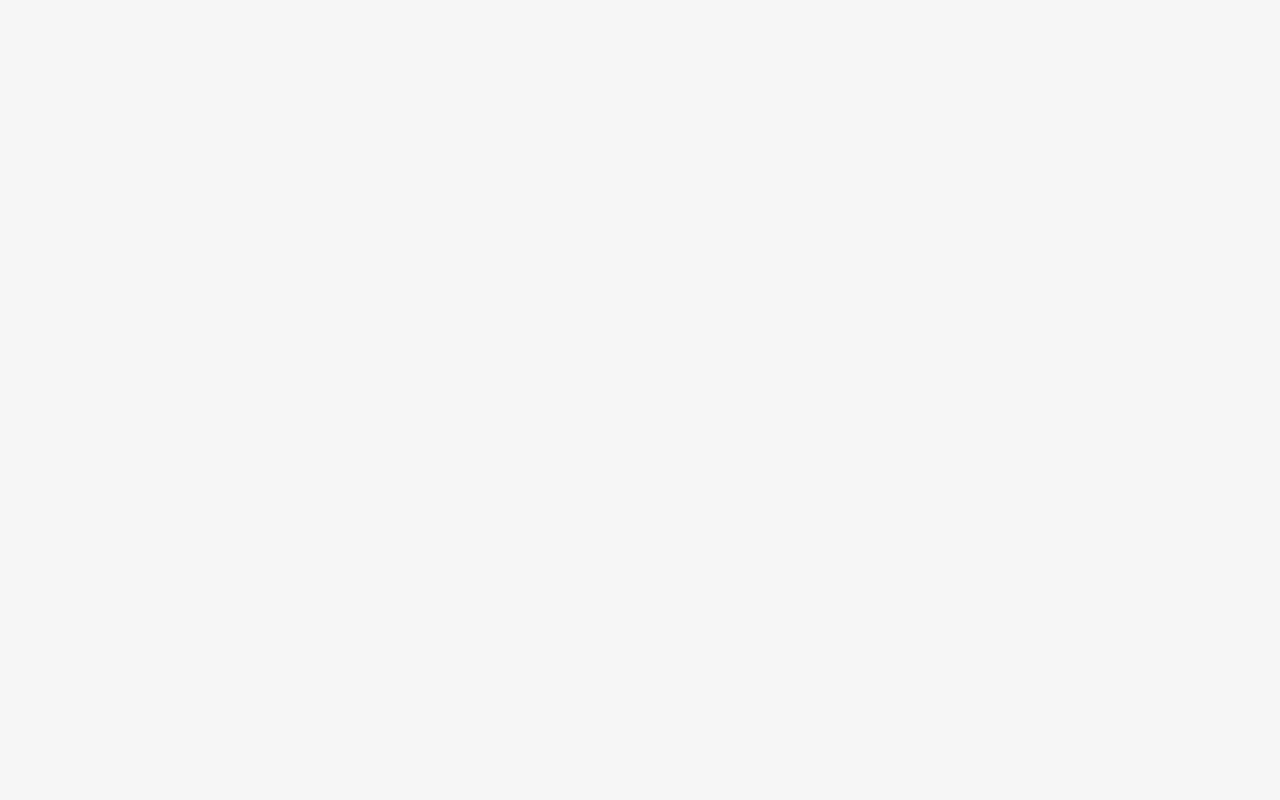
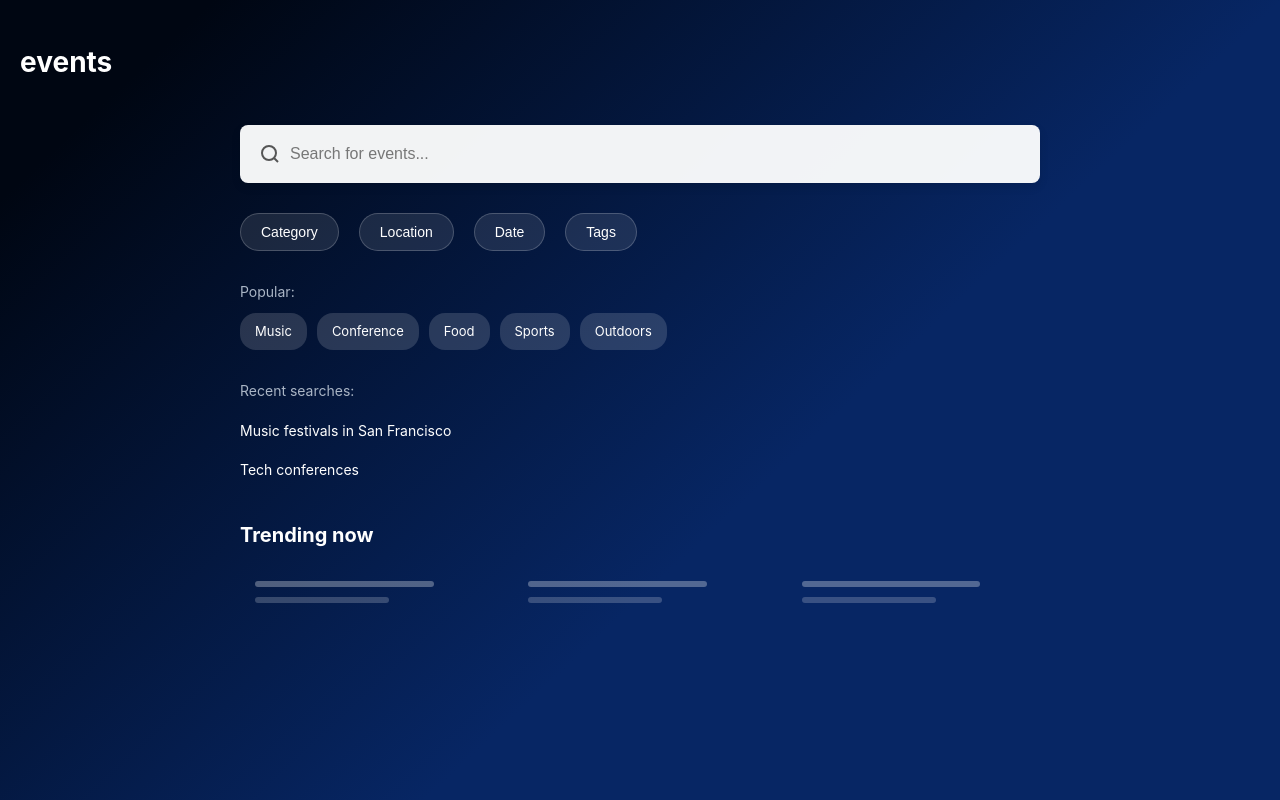
Before and after one commit to Emmanuel-Mafabi-Israel/tiketi-tamasha, a React (Create React App) app in the folder client/tiketi-tamasha-client/: page /search in a window 1280 px wide. Before the commit this address had no page. Built offline with nearby package versions, Linux system fonts and the light colour scheme.

Commit message:
[ali]: Add search functionality and update event discovery components
- Create SearchPage component with CSS
- Update EventDiscovery component and styles
- Modify server config for search support

```diff
--- a/client/tiketi-tamasha-client/src/App.js
+++ b/client/tiketi-tamasha-client/src/App.js
@@ -3,13 +3,15 @@ import { BrowserRouter as Router, Route, Routes} from 'react-router-dom';
 import EventDiscovery from "./components/EventDiscovery";
 import EventDetails from "./components/EventDetails";
 import './App.css'; // Ensure you have a global CSS file for common styles
+import SearchPage from './components/SearchPage';
 
 function App() {
   return (
     <Router>
         <Routes>
           <Route path="/" element={<EventDiscovery />} />
-          <Route path="/events/:eventId" element={<EventDetails />} />
+          <Route path="/events" element={<EventDetails />} />
+          <Route path='/search' element={<SearchPage></SearchPage>}></Route>
         </Routes>
     </Router>
   );
--- a/client/tiketi-tamasha-client/src/components/EventDiscovery.css
+++ b/client/tiketi-tamasha-client/src/components/EventDiscovery.css
@@ -47,7 +47,6 @@ body, html {
   color: #ccc;
 }
 
-
 .login-btn {
   background-color: white;
   color: #0c1e44;
@@ -60,42 +59,30 @@ body, html {
 }
 
 
-.search-bar {
-  display: flex;
-  justify-content: center;
-  align-items: center;
-  margin: 1rem 0;
-  width: 100%;
+.back-btn {
+  background-color: white;
+  color: #0c1e44;
+  border: none;
+  padding: 8px 20px;
+  border-radius: 20px;
+  cursor: pointer;
+  font-size: 14px;
+  font-weight: bold;
+  margin-right: 20px;
 }
 
-.search-bar input {
-  width: 60%;
-  padding: 0.5rem;
-  border: 1px solid #ced4da;
-  border-radius: 5px;
+.header-buttons {
+  display: flex;
+  align-items: center;
 }
 
-.search-icon {
+.header-buttons .search-icon {
   background: none;
   border: none;
   font-size: 1.5rem;
   cursor: pointer;
+  margin-right: 10px;
 }
-
-.filter-options {
-  display: flex;
-  justify-content: center;
-  gap: 1rem;
-  margin-bottom: 1rem;
-}
-
-.filter-options select,
-.filter-options input {
-  padding: 0.5rem;
-  border: 1px solid #ced4da;
-  border-radius: 5px;
-}
-
 
 .event-main {
   width: 100%;
--- /dev/null
+++ b/client/tiketi-tamasha-client/src/components/SearchPage.css
@@ -0,0 +1,208 @@
+/* Base Styles */
+* {
+    box-sizing: border-box;
+    margin: 0;
+    padding: 0;
+  }
+
+  body {
+    font-family: Arial, sans-serif;
+    color: #ffffff;
+    line-height: 1.6;
+  }
+
+  .search-container {
+    min-height: 100vh;
+    background: linear-gradient(137deg, #000612 10%, #072664 60%);
+    padding: 20px;
+  }
+
+  /* Header */
+  .header {
+    padding: 20px 0;
+  }
+
+  .logo {
+    font-size: 28px;
+    font-weight: bold;
+    color: #ffffff;
+  }
+
+  /* Main Content */
+  .main-content {
+    max-width: 800px;
+    margin: 0 auto;
+    padding: 20px 0;
+  }
+
+  /* Search Form */
+  .search-form {
+    margin-bottom: 30px;
+  }
+
+  .search-box {
+    position: relative;
+    width: 100%;
+  }
+
+  .search-icon {
+    position: absolute;
+    top: 50%;
+    left: 20px;
+    transform: translateY(-50%);
+    display: flex;
+    align-items: center;
+    justify-content: center;
+  }
+
+  .search-input {
+    width: 100%;
+    padding: 20px 20px 20px 50px;
+    border-radius: 8px;
+    border: none;
+    font-size: 16px;
+    background-color: rgba(255, 255, 255, 0.95);
+    box-shadow: 0 4px 10px rgba(0, 0, 0, 0.1);
+  }
+
+  .search-input::placeholder {
+    color: #777;
+  }
+
+  .search-input:focus {
+    outline: none;
+    box-shadow: 0 4px 15px rgba(0, 0, 0, 0.15);
+  }
+
+  /* Filter Section */
+  .filter-container {
+    display: flex;
+    gap: 20px;
+    flex-wrap: wrap;
+    margin-bottom: 30px;
+  }
+
+  .filter-chip {
+    padding: 10px 20px;
+    background-color: rgba(255, 255, 255, 0.1);
+    border: 1px solid rgba(255, 255, 255, 0.2);
+    border-radius: 20px;
+    color: #ffffff;
+    font-size: 14px;
+    cursor: pointer;
+    transition: all 0.2s ease;
+  }
+
+  .filter-chip:hover {
+    background-color: rgba(255, 255, 255, 0.2);
+  }
+
+  /* Tags Section */
+  .section-title {
+    font-size: 14px;
+    color: #aab5c5;
+    font-weight: normal;
+    margin-bottom: 10px;
+  }
+
+  .tags-container {
+    display: flex;
+    gap: 10px;
+    flex-wrap: wrap;
+    margin-bottom: 30px;
+  }
+
+  .tag {
+    display: inline-block;
+    padding: 8px 15px;
+    background-color: rgba(255, 255, 255, 0.15);
+    border-radius: 16px;
+    font-size: 13px;
+    cursor: pointer;
+    transition: all 0.2s ease;
+  }
+
+  .tag:hover {
+    background-color: rgba(255, 255, 255, 0.25);
+  }
+
+  /* Recent Searches */
+  .searches-list {
+    list-style: none;
+    margin-bottom: 30px;
+  }
+
+  .search-item {
+    padding: 8px 0;
+    font-size: 14px;
+    cursor: pointer;
+    transition: opacity 0.2s ease;
+  }
+
+  .search-item:hover {
+    opacity: 0.8;
+  }
+
+  /* Trending Section */
+  .trending-title {
+    font-size: 20px;
+    font-weight: bold;
+    margin-bottom: 15px;
+  }
+
+  .trending-container {
+    display: grid;
+    grid-template-columns: repeat(auto-fill, minmax(220px, 1fr));
+    gap: 20px;
+  }
+
+  .trending-card {
+    padding: 15px;
+  }
+
+  .skeleton-line-long {
+    height: 6px;
+    width: 80%;
+    background-color: rgba(255, 255, 255, 0.3);
+    border-radius: 3px;
+    margin-bottom: 10px;
+  }
+
+  .skeleton-line-short {
+    height: 6px;
+    width: 60%;
+    background-color: rgba(255, 255, 255, 0.2);
+    border-radius: 3px;
+  }
+
+  /* Responsive Adjustments */
+  @media (max-width: 768px) {
+    .main-content {
+      padding: 10px;
+    }
+
+    .filter-container {
+      overflow-x: auto;
+      padding-bottom: 5px;
+      margin-bottom: 20px;
+    }
+
+    .trending-container {
+      grid-template-columns: 1fr;
+    }
+  }
+
+  @media (max-width: 480px) {
+    .search-input {
+      padding: 15px 15px 15px 45px;
+    }
+
+    .tags-container {
+      gap: 8px;
+    }
+
+    .tag {
+      padding: 6px 12px;
+      font-size: 12px;
+    }
+  }
--- /dev/null
+++ b/client/tiketi-tamasha-client/src/components/SearchPage.js
@@ -0,0 +1,95 @@
+import React, { useState } from 'react';
+import './SearchPage.css';
+
+const SearchPage = () => {
+  const [searchQuery, setSearchQuery] = useState('');
+  const [recentSearches] = useState([
+    'Music festivals in San Francisco',
+    'Tech conferences'
+  ]);
+
+  const handleSearchChange = (e) => {
+    setSearchQuery(e.target.value);
+  };
+
+  const handleSubmit = (e) => {
+    e.preventDefault();
+    // Handle search submission
+    console.log('Searching for:', searchQuery);
+  };
+
+  return (
+    <div className="search-container">
+      <header className="header">
+        <h1 className="logo">events</h1>
+      </header>
+
+      <main className="main-content">
+        <form className="search-form" onSubmit={handleSubmit}>
+          <div className="search-box">
+            <span className="search-icon">
+              <svg width="20" height="20" viewBox="0 0 20 20">
+                <circle cx="9" cy="9" r="7" fill="none" stroke="#555" strokeWidth="2" />
+                <line x1="14" y1="14" x2="18" y2="18" stroke="#555" strokeWidth="2" />
+              </svg>
+            </span>
+            <input
+              type="text"
+              placeholder="Search for events..."
+              value={searchQuery}
+              onChange={handleSearchChange}
+              className="search-input"
+            />
+          </div>
+        </form>
+
+        <div className="filter-container">
+          <button className="filter-chip">Category</button>
+          <button className="filter-chip">Location</button>
+          <button className="filter-chip">Date</button>
+          <button className="filter-chip">Tags</button>
+        </div>
+
+        <div className="tags-section">
+          <h3 className="section-title">Popular:</h3>
+          <div className="tags-container">
+            <span className="tag">Music</span>
+            <span className="tag">Conference</span>
+            <span className="tag">Food</span>
+            <span className="tag">Sports</span>
+            <span className="tag">Outdoors</span>
+          </div>
+        </div>
+
+        <div className="recent-searches">
+          <h3 className="section-title">Recent searches:</h3>
+          <ul className="searches-list">
+            {recentSearches.map((search, index) => (
+              <li key={index} className="search-item">{search}</li>
+            ))}
+          </ul>
+        </div>
+
+        <div className="trending-section">
+          <h2 className="trending-title">Trending now</h2>
+          <div className="trending-container">
+            <div className="trending-card">
+              <div className="skeleton-line-long"></div>
+              <div className="skeleton-line-short"></div>
+            </div>
+            <div className="trending-card">
+              <div className="skeleton-line-long"></div>
+              <div className="skeleton-line-short"></div>
+            </div>
+            <div className="trending-card">
+              <div className="skeleton-line-long"></div>
+              <div className="skeleton-line-short"></div>
+            </div>
+          </div>
+        </div>
+      </main>
+    </div>
+  );
+};
+
+export default SearchPage;
```
Also changed, not shown: client/tiketi-tamasha-client/src/components/EventDiscovery.js (+98 -81 lines), 2 other files (tests, documents, lock files or other folders).
